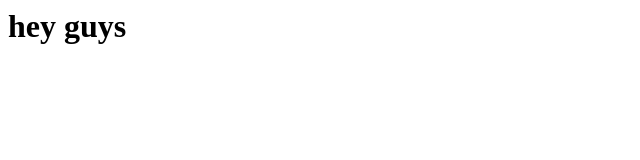
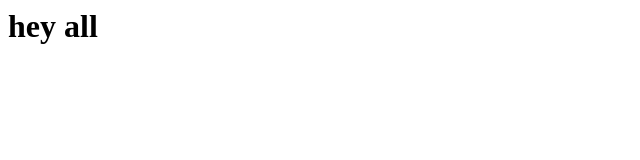
Before and after one commit to bhmonishaprojects/practice, a plain HTML site: page index.html in a window 1280 px wide. Shown: the full height of the page, 0-640 px from the left. Drawn offline with Linux system fonts and the light colour scheme.

Commit message:
updated the code

```diff
--- a/index.html
+++ b/index.html
@@ -1 +1 @@
-<h1> hey guys</h1>
+<h1> hey all</h1>
```
